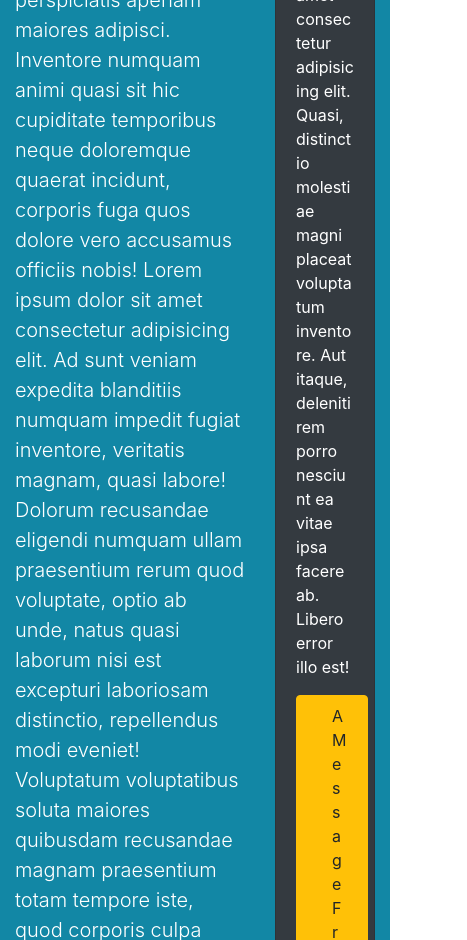
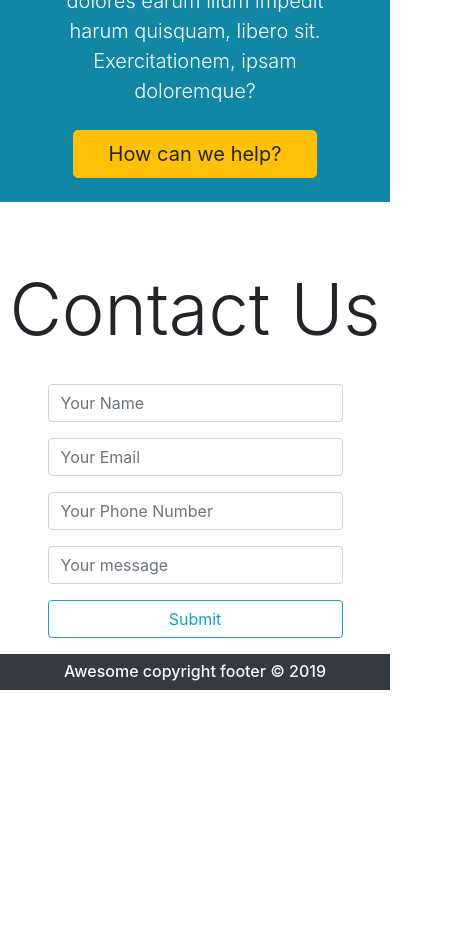
Before and after one commit to manujSharmaM/Ecommerce-reactjs, a Gatsby site: page /contact in a window 390 px wide. Shown: the part 1060-2000 px from the top of the page, 467 px wide, since content can reach past the window. After the commit the page ends 1750 px from the top, so only its background shows below. Built offline with nearby package versions, Linux system fonts and the light colour scheme; Gatsby itself is replaced by a stand-in of ours.

Commit message:
final commit from lcoproject

```diff
--- /dev/null
+++ b/src/components/Contact/contact.js
@@ -0,0 +1,54 @@
+import React from 'react'
+import Heading from '../Reuseable/Heading'
+export default function contact() {
+    return (
+        <section className="py-3" >
+           <Heading title ="Contact Us"/>
+           <div className="col-10 col-sm-8 mx-auto">
+              <form action="" method="POST">
+                  <div className="form-group">
+                    <input className="form-control  " type="text" name="name" id="name"
+                      placeholder="Your Name" />
+                  </div>
+              </form>
+           </div>
+
+           <div className="col-10 col-sm-8 mx-auto">
+              <form action="https://formspree.io/manujsharmadeveloper@gmail.com" method="POST">
+                  <div className="form-group">
+                    <input className="form-control" type="text" name="email" id="email"
+                      placeholder="Your Email" />
+                  </div>
+              </form>
+           </div>
+
+           <div className="col-10 col-sm-8 mx-auto">
+              <form action="" method="POST">
+                  <div className="form-group">
+                    <input className="form-control"
+                     type="text"
+                     name="phone"
+                     id="phone"
+                     placeholder="Your Phone Number" />
+                  </div>
+              </form>
+           </div>
+
+           <div className="col-10 col-sm-8 mx-auto">
+           <form action="" method="POST">
+               <div className="form-group">
+                 <input className="form-control"
+                  type="text"
+                  name="description"
+                  id="description"
+                  placeholder="Your message" />
+               </div>
+           </form>
+
+           <button type="submit" className="btn btn-outline-info btn-block" >Submit </button>
+        </div>
+
+        </section>
+
+    )
+}
--- a/src/pages/contact.js
+++ b/src/pages/contact.js
@@ -5,27 +5,26 @@ import Layout from "../components/layout"
 import SEO from "../components/seo"
 import HeroSection from '../components/Reuseable/HeroSection'
 import InfoBlock from '../components/Reuseable/infoblock'
-import DualInfoBlock from '../components/Reuseable/DualInfoBlock'
-import Teamphotosection from '../components/About/Teamphotosection'
+import Contact from '../components/contact/contact'
 
-const AboutPage = ({data}) => (
+const ContactPage = ({data}) => (
   <Layout>
     <SEO title="Home" />
     <HeroSection
     img={data.img.childImageSharp.fluid}
-    title="About LearnCodeOnline"
+    title="Contact Us"
     subtitle=""
     heroclass="about-background"
     />
-    <DualInfoBlock heading="A Message From Our CEO"
-     img="https://images.pexels.com/photos/1261427/pexels-photo-1261427.jpeg?cs=srgb&dl=blurred-background-code-coding-1261427.jpg&fm=jpg"  />
-    <InfoBlock heading="About Vision" />
-    <Teamphotosection/>
+
+    <InfoBlock heading="How can we help?" />
+    <Contact/>
+
   </Layout>
 )
 export const query = graphql`
 {
-  img: file(relativePath: { eq: "about.png"}) {
+  img: file(relativePath: { eq: "contact.png"}) {
     childImageSharp {
       fluid {
         ...GatsbyImageSharpFluid_tracedSVG
@@ -36,4 +35,4 @@ export const query = graphql`
 `
 
 
-export default AboutPage
+export default ContactPage
```
Also changed, not shown: src/components/Cart/Coursecart.js (+48 -1 lines).
